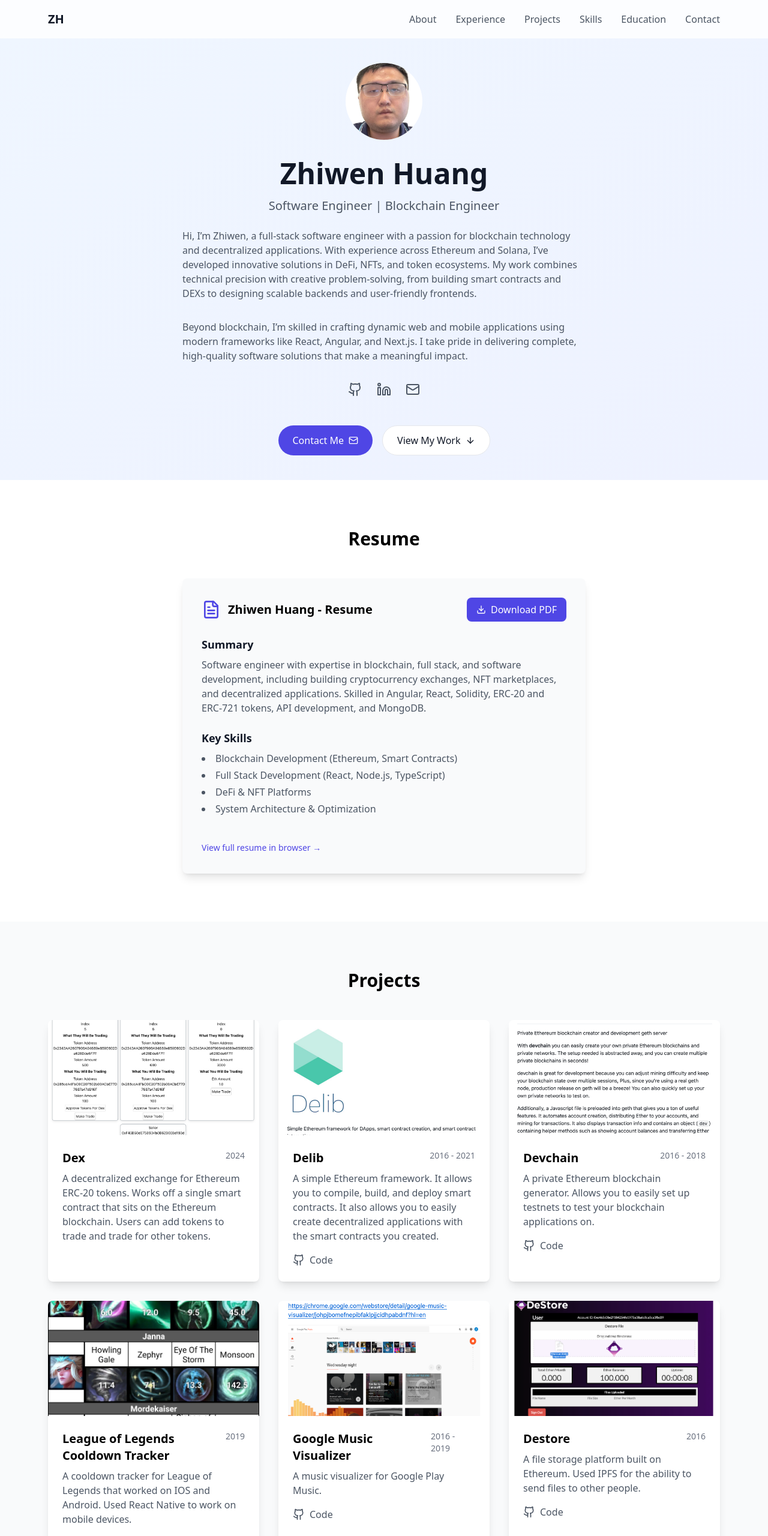
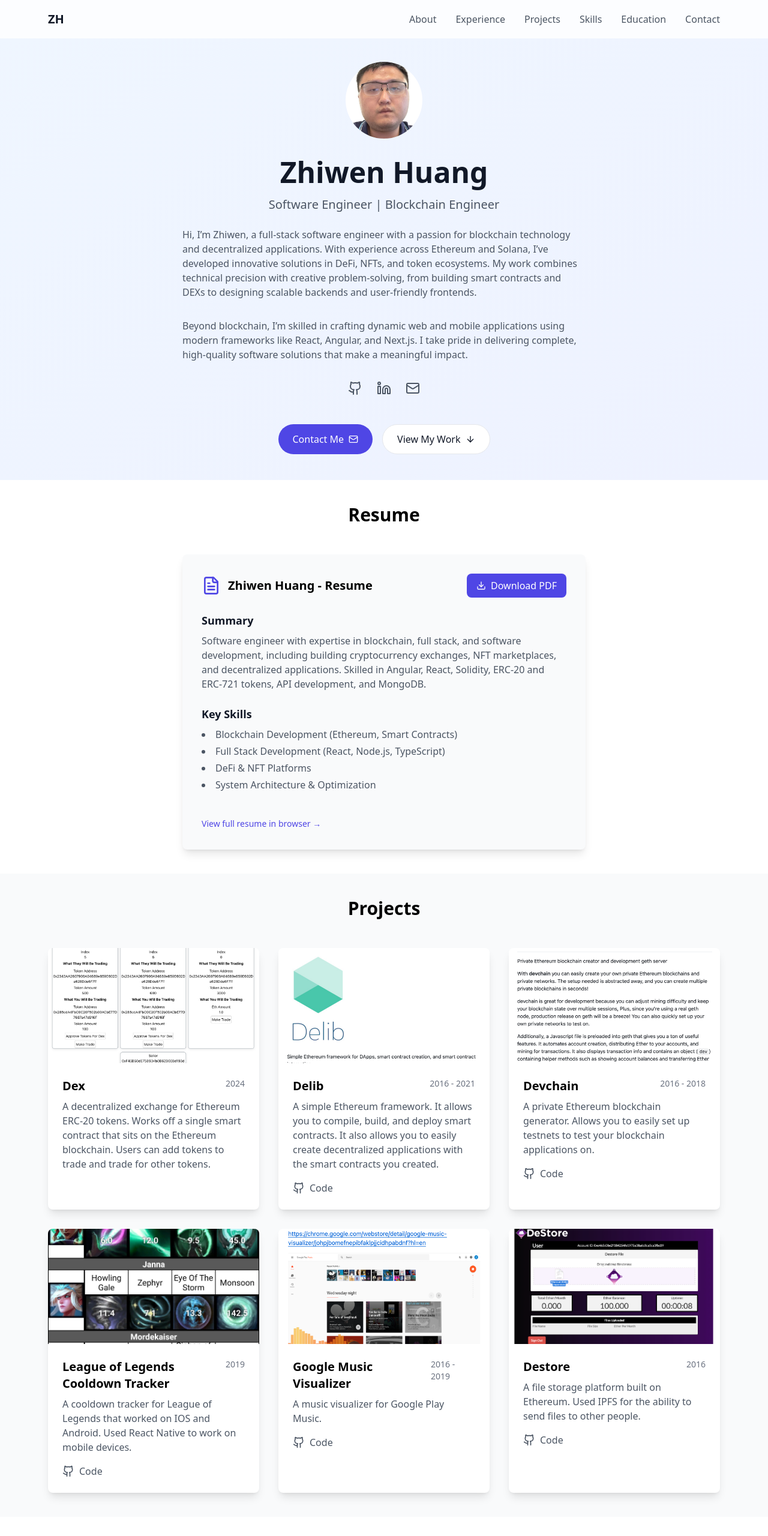
Before and after one commit to zhiwenh/personal-website-2, a React (Vite) app: page / in a window 1280 px wide. Shown: the top 2560 px of the page at 60% size. Built offline with nearby package versions, Linux system fonts and the light colour scheme.

Commit message:
Made styling better

```diff
--- a/src/components/Contact.tsx
+++ b/src/components/Contact.tsx
@@ -38,7 +38,7 @@ export function Contact() {
   };
 
   return (
-    <section id="contact" className="py-20 bg-white">
+    <section id="contact" className="py-10 bg-white">
       <div className="max-w-6xl mx-auto px-4">
         <h2 className="text-3xl font-bold text-center mb-12">Get in Touch</h2>
 
--- a/src/components/Education.tsx
+++ b/src/components/Education.tsx
@@ -4,7 +4,7 @@ import { education } from '../data/education';
 
 export function Education() {
   return (
-    <section id="education" className="py-20 bg-gray-50">
+    <section id="education" className="py-10 bg-gray-50">
       <div className="max-w-6xl mx-auto px-4">
         <h2 className="text-3xl font-bold text-center mb-12">Education</h2>
         <div className="space-y-8">
--- a/src/components/Experience.tsx
+++ b/src/components/Experience.tsx
@@ -4,7 +4,7 @@ import { workExperience } from '../data/experience';
 
 export function Experience() {
   return (
-    <section id="experience" className="py-20 bg-white">
+    <section id="experience" className="py-10 bg-white">
       <div className="max-w-6xl mx-auto px-4">
         <h2 className="text-3xl font-bold text-center mb-12">Work Experience</h2>
         <div className="space-y-8">
--- a/src/components/Hero.tsx
+++ b/src/components/Hero.tsx
@@ -5,9 +5,9 @@ import personalImage from './../personal-image.png';
 
 export function Hero() {
   return (
-    <section id="about" className="min-h-screen flex items-center justify-center bg-gradient-to-br from-blue-50 to-indigo-50 pt-16">
+    <section id="about" className="min-h-screen flex items-center justify-center bg-gradient-to-br from-blue-50 to-indigo-50 pt-16 py-3">
       <div className="max-w-4xl mx-auto px-4 text-center">
-        <div className="mb-8">
+        <div className="mt-2 mb-8">
           <img
             src={personalImage}
             alt="Zhiwen Huang"
--- a/src/components/Projects.tsx
+++ b/src/components/Projects.tsx
@@ -4,7 +4,7 @@ import { projects } from '../data/projects';
 
 export function Projects() {
   return (
-    <section id="projects" className="py-20 bg-gray-50">
+    <section id="projects" className="py-10 bg-gray-50">
       <div className="max-w-6xl mx-auto px-4">
         <h2 className="text-3xl font-bold text-center mb-12">Projects</h2>
         <div className="grid grid-cols-1 md:grid-cols-2 lg:grid-cols-3 gap-8">
--- a/src/components/Resume.tsx
+++ b/src/components/Resume.tsx
@@ -4,7 +4,7 @@ import zhiwenHuangResume from './../zhiwen-huang-resume.pdf';
 
 export function Resume() {
   return (
-    <section id="resume" className="py-20 bg-white">
+    <section id="resume" className="py-10 bg-white">
       <div className="max-w-6xl mx-auto px-4">
         <h2 className="text-3xl font-bold text-center mb-12">Resume</h2>
         <div className="flex flex-col items-center justify-center">
--- a/src/components/Skills.tsx
+++ b/src/components/Skills.tsx
@@ -3,7 +3,7 @@ import { skills } from '../data/skills';
 
 export function Skills() {
   return (
-    <section id="skills" className="py-20 bg-white">
+    <section id="skills" className="py-10 bg-white">
       <div className="max-w-6xl mx-auto px-4">
         <h2 className="text-3xl font-bold text-center mb-12">Skills</h2>
         <div className="grid grid-cols-1 md:grid-cols-2 lg:grid-cols-4 gap-8">
```
Also changed, not shown: 1 other file (tests, documents, lock files or other folders).
